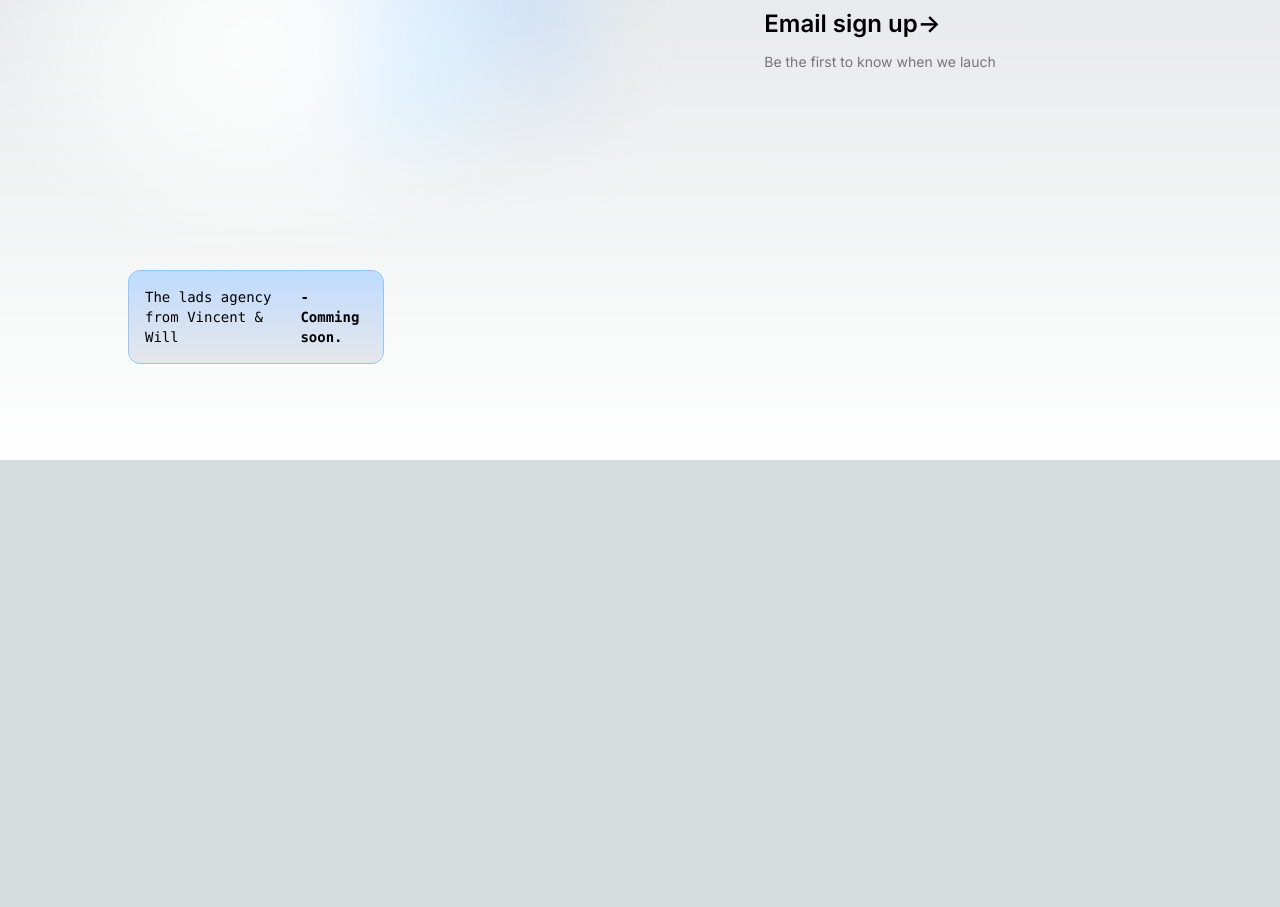
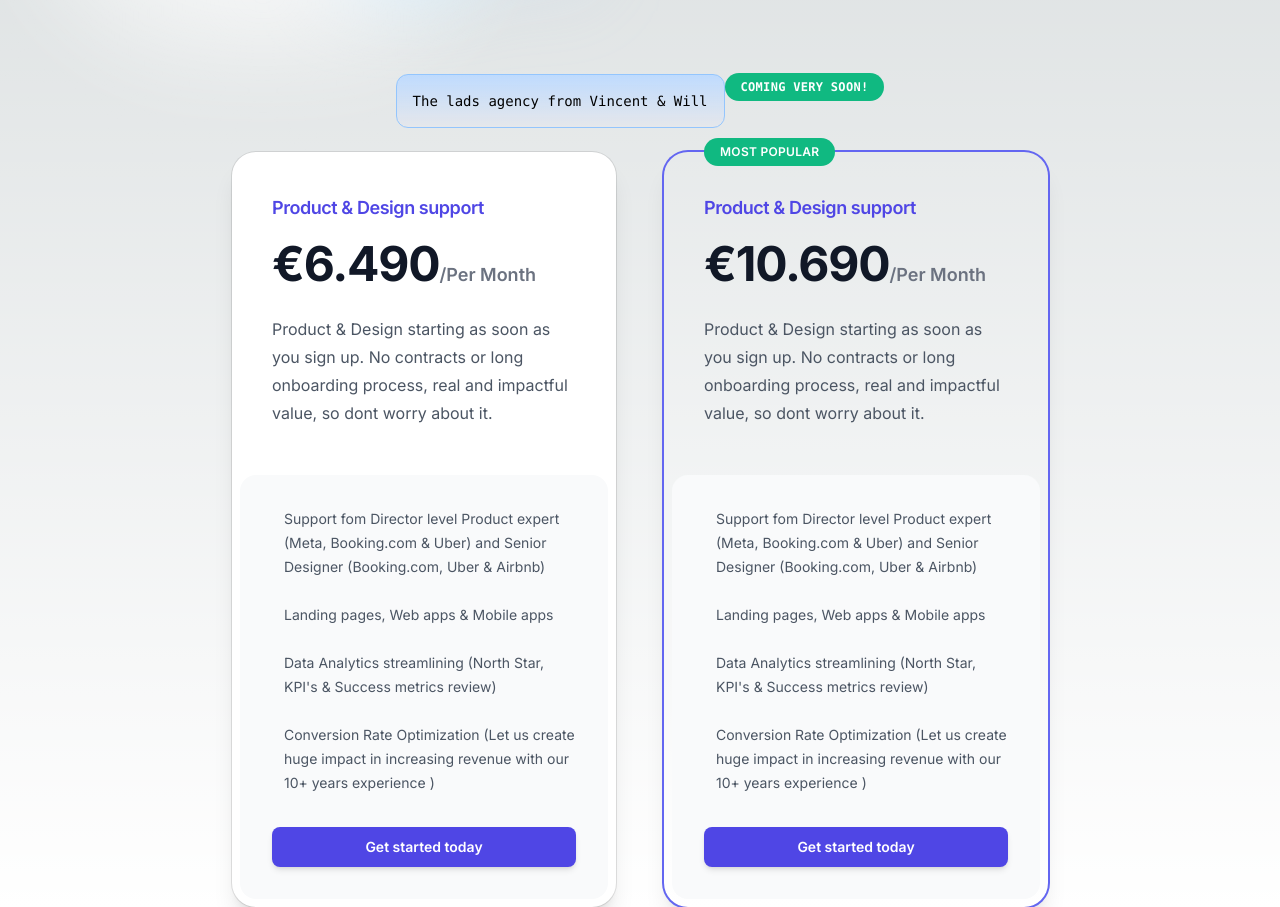
Before and after one commit to vincentmilliken/youworrytoomuch, a Next.js app: page / in a window 1280 px wide. Shown: the part 340-1247 px from the top of the page. Before the commit the page ends 800 px from the top, so only its background shows below. Built offline with nearby package versions, Linux system fonts and the light colour scheme.

Commit message:
adding more content

```diff
--- a/app/page.tsx
+++ b/app/page.tsx
@@ -2,9 +2,9 @@ import Image from "next/image";
 
 export default function Home() {
   return (
-    <main className="flex min-h-screen flex-col items-center justify-between p-24">
-      <div className="z-10 w-full max-w-5xl items-center justify-between font-mono text-sm lg:flex">
-        <p className="fixed left-0 top-0 flex w-full justify-center border-b border-gray-300 bg-gradient-to-b from-zinc-200 pb-6 pt-8 backdrop-blur-2xl dark:border-neutral-800 dark:bg-zinc-800/30 dark:from-inherit lg:static lg:w-auto  lg:rounded-xl lg:border lg:bg-gray-200 lg:p-4 lg:dark:bg-zinc-800/30">
+    <main className="flex w-full min-h-screen flex-col items-center justify-between max-sm:mt-24">
+      <div className="z-10 max-w-5xl items-center justify-between font-mono text-sm lg:flex">
+        <p className="fixed block px-8 left-0 top-0 w-full max-w-5xl flex mx-auto border-b border-gray-300 bg-gradient-to-b from-zinc-200 pb-6 pt-8 backdrop-blur-2xl dark:border-neutral-800 dark:bg-zinc-800/30 dark:from-inherit lg:static lg:w-auto  lg:rounded-xl lg:border lg:bg-gray-200 lg:p-4 lg:dark:bg-zinc-800/30">
          The lads agency
           <code className="font-mono font-bold"> - We will worry about it</code>
         </p>
@@ -33,18 +33,120 @@ export default function Home() {
         </a>
       </div>
 
-      <div className="mb-32 grid text-center lg:mb-0 lg:w-full lg:max-w-5xl lg:grid-cols-4 lg:text-left">
+      <div className="mb-15 lg:max-w-5xl lg:grid-cols-4 lg:text-left">
 
-      <div className="z-10 w-full max-w-5xl items-center justify-between font-mono text-sm lg:flex">
+    <div className="z-10 max-w-5xl items-center font-mono text-sm lg:flex">
 
-      <p className="fixed left-0 bottom-0 flex w-full justify-center border-b border-blue-300 bg-gradient-to-b from-blue-200 pb-6 pt-8 backdrop-blur-2xl dark:border-neutral-800 dark:bg-zinc-800/30 dark:from-inherit lg:static lg:w-auto  lg:rounded-xl lg:border lg:bg-gray-200 lg:p-4 lg:dark:bg-blue-800/30">
-         The lads agency from Vincent & Will <code className="font-mono font-bold"> - Comming soon.</code>
+      <p className="fixed block px-8 block left-0 bottom-0 flex w-full max-w-5xl border-b border-blue-300 bg-gradient-to-b from-blue-200 pb-6 pt-8 backdrop-blur-2xl dark:border-neutral-800 dark:bg-zinc-800/30 dark:from-inherit lg:static lg:w-auto  lg:rounded-xl lg:border lg:bg-gray-200 lg:p-4 lg:dark:bg-blue-800/30">
+         The lads agency from Vincent & Will
         </p>
+        <p class="py-1.5 px-4 bg-emerald-500 text-white rounded-full text-xs font-semibold uppercase tracking-wide  transform -translate-y-1/2">
+        Coming very soon!</p>
         </div>
 
 
+      </div>
 
-      </div>
+<div class="grid gap-6 mt-6 md:gap-12 md:grid-cols-2 mx-auto ">
+
+<div class="max-w-sm  flex flex-col rounded-3xl bg-white dark:bg-gray-950 shadow-xl ring-1 ring-black/10">
+    <div class="p-8 sm:p-10">
+        <h3 id="tier-basic" class="text-lg font-semibold leading-8 tracking-tight text-indigo-600">Product & Design support</h3>
+        <div class="mt-4 flex items-baseline text-5xl font-bold tracking-tight text-gray-900 dark:text-gray-100">
+            <span> €6.490 </span>
+            <span class="text-lg font-semibold leading-8 tracking-normal text-gray-500">/Per Month</span>
+        </div>
+        <p class="mt-6 text-base leading-7 text-gray-600 dark:text-slate-200">
+        Product & Design starting as soon as you sign up. No contracts or long onboarding process, real and impactful value, so dont worry about it.
+
+        </p>
+    </div>
+    <div class="flex flex-1 flex-col p-2">
+        <div class="flex flex-1 flex-col justify-between rounded-2xl bg-gray-50 dark:bg-gray-900 p-6 sm:p-8">
+            <ul role="list" class="space-y-6">
+                <li class="flex items-start">
+                    <p class="ml-3 text-sm leading-6 text-gray-600 dark:text-gray-300">
+                        Support fom Director level Product expert (Meta, Booking.com & Uber) and Senior Designer (Booking.com, Uber & Airbnb)
+                    </p>
+                </li>
+                <li class="flex items-start">
+                    <p class="ml-3 text-sm leading-6 text-gray-600 dark:text-gray-300">
+                    Landing pages, Web apps & Mobile apps
+                    </p>
+                </li>
+                <li class="flex items-start">
+                    <p class="ml-3 text-sm leading-6 text-gray-600 dark:text-gray-300">
+                    Data Analytics streamlining (North Star, KPI's & Success metrics review)
+                    </p>
+                </li>
+                <li class="flex items-start">
+                    <p class="ml-3 text-sm leading-6 text-gray-600 dark:text-gray-300">
+                    Conversion Rate Optimization (Let us create huge impact in increasing revenue with our 10+ years experience  )
+                    </p>
+                </li>
+            </ul>
+            <div class="mt-8">
+                <a href="#" aria-describedby="tier-basic"
+                    class="inline-block w-full rounded-lg bg-indigo-600 px-4 py-2.5 text-center text-sm font-semibold leading-5 text-white shadow-md hover:bg-indigo-700">
+                    Get started today
+                </a>
+            </div>
+        </div>
+    </div>
+</div>
+
+<div class="max-w-sm relative flex flex-col rounded-3xl bg-white dark:bg-gray-950 shadow-xl ring-1 ring-black/10 bg-white/5 ring-2 ring-indigo-500 rounded-3xl">
+    <div class="p-8 sm:p-10">
+        <h3 id="tier-basic" class="text-lg font-semibold leading-8 tracking-tight text-indigo-600">Product & Design support</h3>
+        <p class="absolute top-0 py-1.5 px-4 bg-emerald-500 text-white rounded-full text-xs font-semibold uppercase tracking-wide  transform -translate-y-1/2">
+                    Most popular</p>
+        <div class="mt-4 flex items-baseline text-5xl font-bold tracking-tight text-gray-900 dark:text-gray-100">
+            <span> €10.690 </span>
+            <span class="text-lg font-semibold leading-8 tracking-normal text-gray-500">/Per Month</span>
+        </div>
+        <p class="mt-6 text-base leading-7 text-gray-600 dark:text-slate-200">
+        Product & Design starting as soon as you sign up. No contracts or long onboarding process, real and impactful value, so dont worry about it.
+
+        </p>
+    </div>
+    <div class="flex flex-1 flex-col p-2">
+        <div class="flex flex-1 flex-col justify-between rounded-2xl bg-gray-50 dark:bg-gray-900 p-6 sm:p-8">
+            <ul role="list" class="space-y-6">
+                <li class="flex items-start">
+                    <p class="ml-3 text-sm leading-6 text-gray-600 dark:text-gray-300">
+                        Support fom Director level Product expert (Meta, Booking.com & Uber) and Senior Designer (Booking.com, Uber & Airbnb)
+                    </p>
+                </li>
+                <li class="flex items-start">
+                    <p class="ml-3 text-sm leading-6 text-gray-600 dark:text-gray-300">
+                    Landing pages, Web apps & Mobile apps
+                    </p>
+                </li>
+                <li class="flex items-start">
+                    <p class="ml-3 text-sm leading-6 text-gray-600 dark:text-gray-300">
+                    Data Analytics streamlining (North Star, KPI's & Success metrics review)
+                    </p>
+                </li>
+                <li class="flex items-start">
+                    <p class="ml-3 text-sm leading-6 text-gray-600 dark:text-gray-300">
+                    Conversion Rate Optimization (Let us create huge impact in increasing revenue with our 10+ years experience  )
+                    </p>
+                </li>
+            </ul>
+            <div class="mt-8">
+                <a href="#" aria-describedby="tier-basic"
+                    class="inline-block w-full rounded-lg bg-indigo-600 px-4 py-2.5 text-center text-sm font-semibold leading-5 text-white shadow-md hover:bg-indigo-700">
+                    Get started today
+                </a>
+            </div>
+        </div>
+    </div>
+</div>
+
+</div>
+
+
+
     </main>
   );
 }
```
